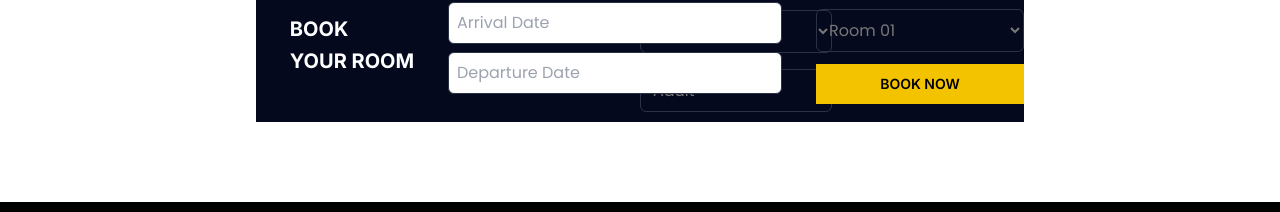
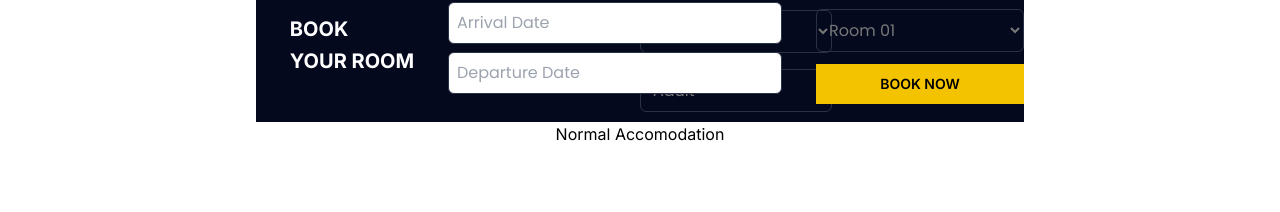
Before and after one commit to Richson-Tech/groove, a Next.js app: page /accomodation in a window 1280 px wide. Shown: the part 911-1123 px from the top of the page. Built offline with nearby package versions, Linux system fonts and the light colour scheme; a web font is replaced by a local one.

Commit message:
next accomodation added

```diff
--- a/src/app/accomodation/page.jsx
+++ b/src/app/accomodation/page.jsx
@@ -105,6 +105,11 @@
           </div>
         </div>
       </div>
+
+      {/* normal accomodation section  */}
+      <div className="flex flex-row items-center justify-center">
+        <h2>Normal Accomodation</h2>
+      </div>
     </div>
   );
 };
```
